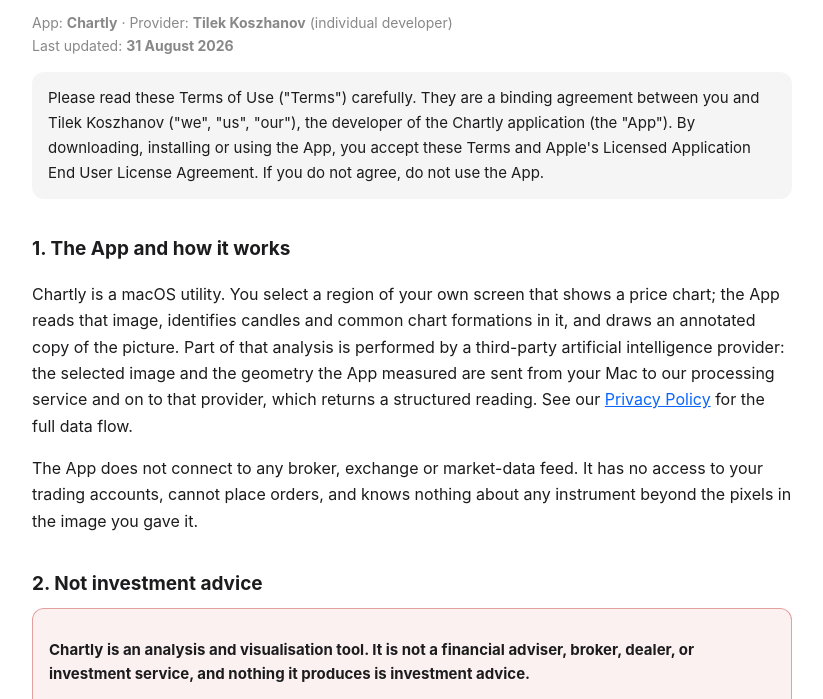
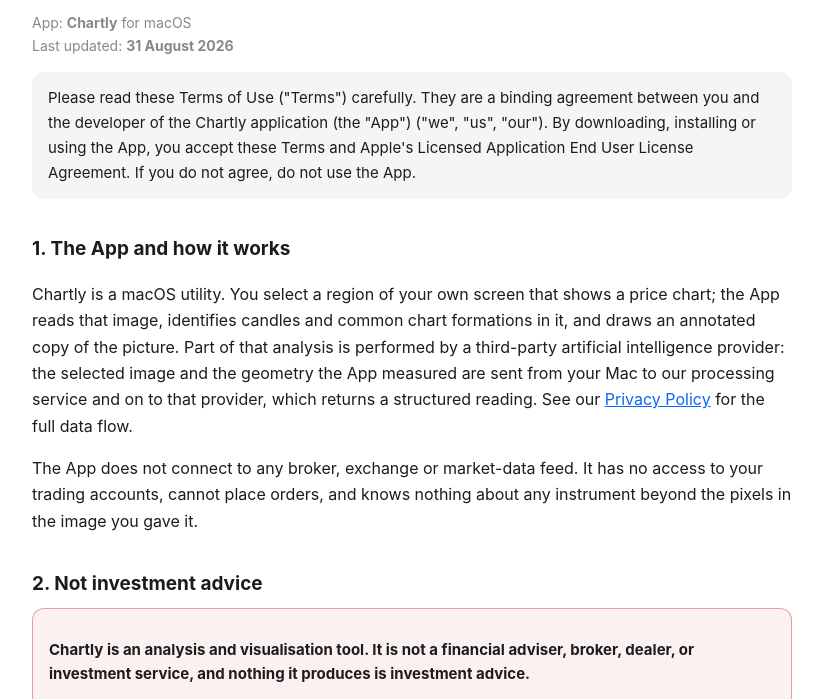
Before and after one commit to ti1ek/chartly-legal, a plain HTML site: page terms.html in a window 1280 px wide. Shown: the part 81-780 px from the top of the page, without its empty margins (228-1051 px from the left). Drawn offline with Linux system fonts and the light colour scheme.

Commit message:
Legal: identify the provider as Chartly, contact by email only

```diff
--- a/terms.html
+++ b/terms.html
@@ -27,10 +27,10 @@
 <body>
 
 <h1>Terms of Use</h1>
-<p class="meta">App: <strong>Chartly</strong> &middot; Provider: <strong>Tilek Koszhanov</strong> (individual developer)<br>
+<p class="meta">App: <strong>Chartly</strong> for macOS<br>
 Last updated: <strong>31 August 2026</strong></p>
 
-<p class="lead">Please read these Terms of Use ("Terms") carefully. They are a binding agreement between you and Tilek Koszhanov ("we", "us", "our"), the developer of the Chartly application (the "App"). By downloading, installing or using the App, you accept these Terms and Apple's Licensed Application End User License Agreement. If you do not agree, do not use the App.</p>
+<p class="lead">Please read these Terms of Use ("Terms") carefully. They are a binding agreement between you and the developer of the Chartly application (the "App") ("we", "us", "our"). By downloading, installing or using the App, you accept these Terms and Apple's Licensed Application End User License Agreement. If you do not agree, do not use the App.</p>
 
 <h2>1. The App and how it works</h2>
 <p>Chartly is a macOS utility. You select a region of your own screen that shows a price chart; the App reads that image, identifies candles and common chart formations in it, and draws an annotated copy of the picture. Part of that analysis is performed by a third-party artificial intelligence provider: the selected image and the geometry the App measured are sent from your Mac to our processing service and on to that provider, which returns a structured reading. See our <a href="privacy.html">Privacy Policy</a> for the full data flow.</p>
@@ -130,11 +130,11 @@ Last updated: <strong>31 August 2026</strong></p>
 
 <h2>21. Contact</h2>
 <!-- CHANGE-ME: set this to the address you will actually monitor for App Review and user requests. -->
-<p>Tilek Koszhanov — <a href="mailto:chartly.app@icloud.com">chartly.app@icloud.com</a></p>
+<p><a href="mailto:chartly.app@icloud.com">chartly.app@icloud.com</a></p>
 
 <footer>
   <p><a href="privacy.html">Privacy Policy</a> &middot; <a href="index.html">Home</a></p>
-  <p>&copy; 2026 Tilek Koszhanov. Chartly.</p>
+  <p>&copy; 2026 Chartly.</p>
 </footer>
 
 </body>
```
Also changed, not shown: index.html (+1 -1 lines), privacy.html (+4 -4 lines).
